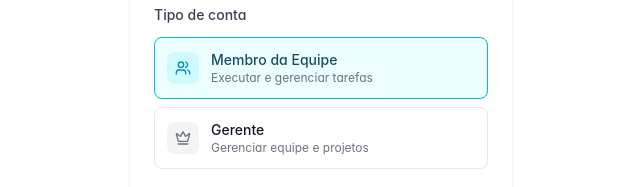
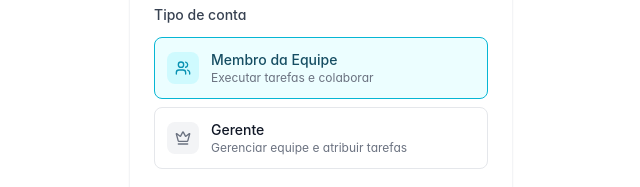
Before and after one commit to lucasolivco/Contask, a React (Vite) app in the folder frontend/: page /register in a window 1280 px wide. Shown: the part 422-609 px from the top of the page, without its empty margins (319-959 px from the left). Built offline with nearby package versions, Linux system fonts and the light colour scheme.

Commit message:
chore: update role descriptions

```diff
--- a/frontend/src/pages/Register.tsx
+++ b/frontend/src/pages/Register.tsx
@@ -172,7 +172,7 @@ const Register: React.FC = () => {
                       Membro da Equipe
                     </p>
                     <p className="text-xs text-gray-500">
-                      Executar e gerenciar tarefas
+                      Executar tarefas e colaborar
                     </p>
                   </div>
                 </label>
@@ -204,7 +204,7 @@ const Register: React.FC = () => {
                       Gerente
                     </p>
                     <p className="text-xs text-gray-500">
-                      Gerenciar equipe e projetos
+                      Gerenciar equipe e atribuir tarefas
                     </p>
                   </div>
                 </label>
```
